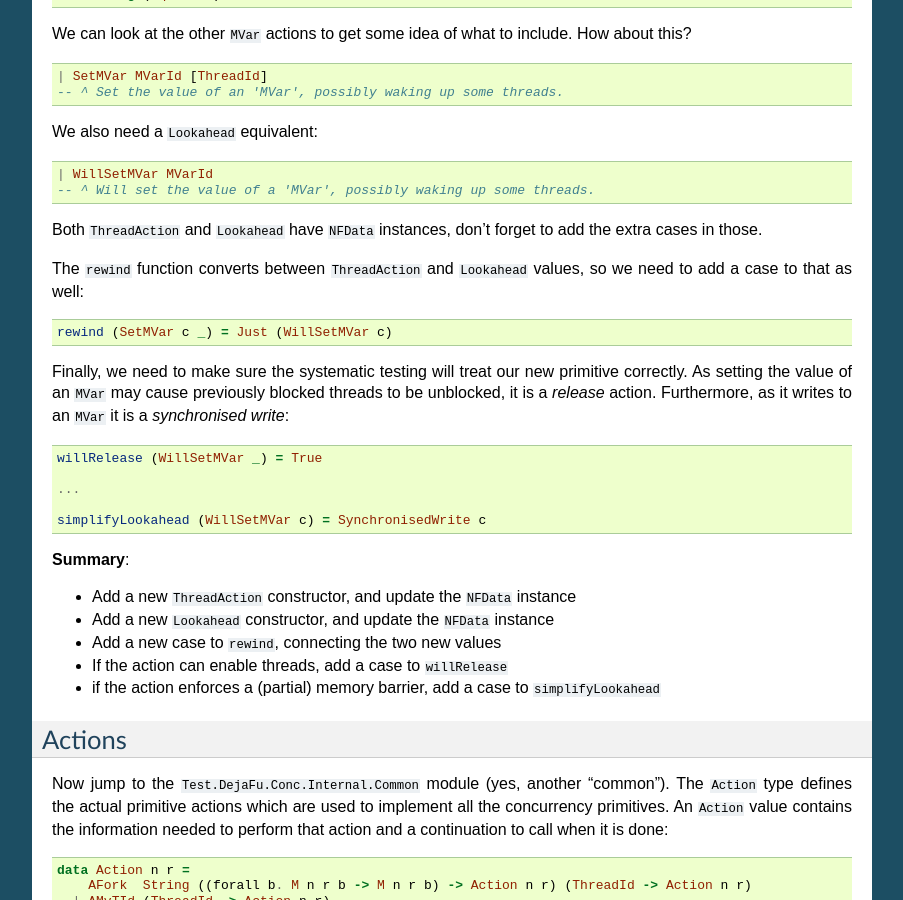
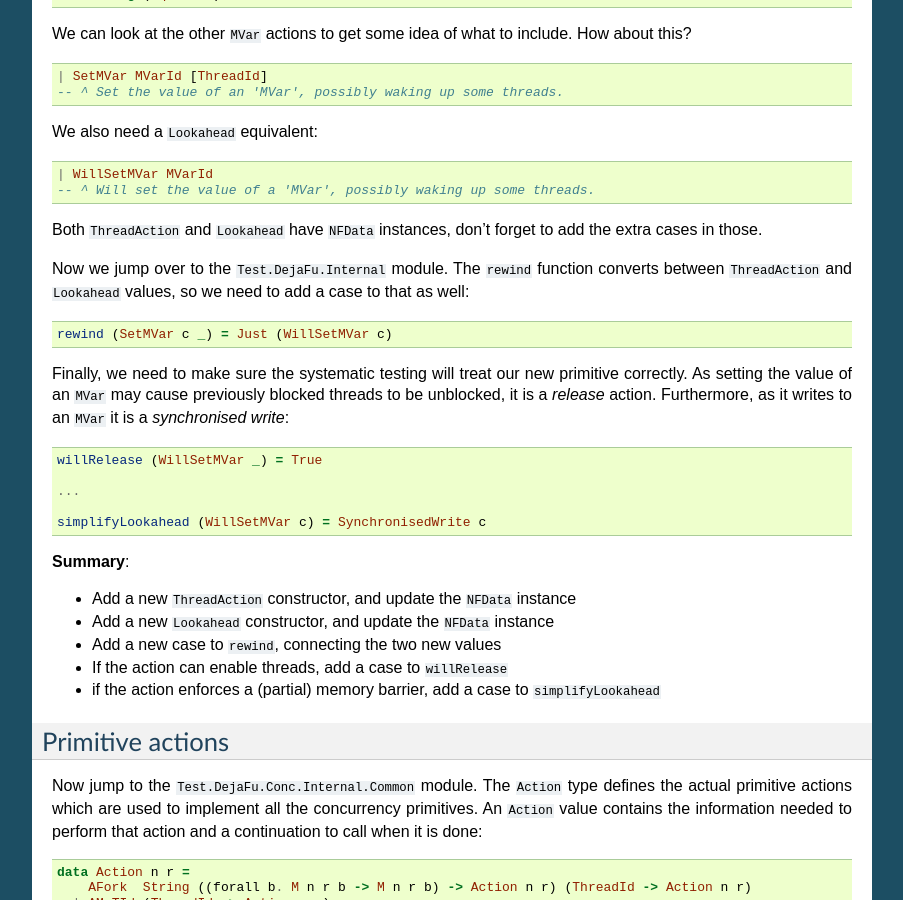
Before and after one commit to barrucadu/dejafu, a Sphinx documentation site: the page built from doc/adding_a_new_primitive.rst, in a window 1280 px wide and 900 px high, scrolled down 2027 px. Shown: the whole window, without its empty margins (198-1101 px from the left). Built offline with Sphinx 7.4.7, drawn with Linux system fonts in a browser that asks for light colours; some of the changed text lies outside the part shown.

Commit message:
More docs tweaks

````diff
--- a/CONTRIBUTING.markdown
+++ b/CONTRIBUTING.markdown
@@ -164,6 +164,7 @@
 - moving a definition to a different module is an API change
 - version numbers will be filled in when a release is made, using
   "@since unreleased" makes it easy to find the necessary places
+- internal things don't need an `@since` comment
 
 **If the change is visible to end-users** add an entry to the relevant
 change log in the "unreleased" section. if there is no "unreleased"
--- a/README.markdown
+++ b/README.markdown
@@ -71,7 +71,7 @@
 Install from Hackage globally:
 
 ```
-$ cabal-install dejafu
+$ cabal install dejafu
 ```
 
 Or add it to your cabal file:
--- a/doc/adding_a_new_primitive.rst
+++ b/doc/adding_a_new_primitive.rst
@@ -34,14 +34,14 @@
 testing, as they can't be used in ``IO`` code.
 
 
-Trace elements
+Thread actions
 --------------
 
 Every primitive has a corresponding constructor in the
 ``ThreadAction`` and ``Lookahead`` types, which appear in execution
 traces.
 
-These types live in ``Test.DejaFu.Common``:
+These types live in ``Test.DejaFu.Types``:
 
 .. code-block:: haskell
 
@@ -150,7 +150,8 @@
 Both ``ThreadAction`` and ``Lookahead`` have ``NFData`` instances,
 don't forget to add the extra cases in those.
 
-The ``rewind`` function converts between ``ThreadAction`` and
+Now we jump over to the ``Test.DejaFu.Internal`` module.  The
+``rewind`` function converts between ``ThreadAction`` and
 ``Lookahead`` values, so we need to add a case to that as well:
 
 .. code-block:: haskell
@@ -183,14 +184,14 @@
   ``simplifyLookahead``
 
 
-Actions
--------
+Primitive actions
+-----------------
 
-Now jump to the ``Test.DejaFu.Conc.Internal.Common`` module (yes,
-another "common").  The ``Action`` type defines the actual primitive
-actions which are used to implement all the concurrency primitives.
-An ``Action`` value contains the information needed to perform that
-action and a continuation to call when it is done:
+Now jump to the ``Test.DejaFu.Conc.Internal.Common`` module.  The
+``Action`` type defines the actual primitive actions which are used to
+implement all the concurrency primitives.  An ``Action`` value
+contains the information needed to perform that action and a
+continuation to call when it is done:
 
 .. code-block:: haskell
 
--- a/doc/getting_started.rst
+++ b/doc/getting_started.rst
@@ -56,7 +56,7 @@
 
 .. code-block:: none
 
-  $ cabal-install dejafu
+  $ cabal install dejafu
 
 Or add it to your cabal file:
 
--- a/doc/unit_testing.rst
+++ b/doc/unit_testing.rst
@@ -10,7 +10,7 @@
 
 .. code-block:: haskell
 
-  dejafu myAction ("Assert the thing holds", myPredicate)
+  dejafu "Assert the thing holds" myPredicate myAction
 
 The ``dejafu`` function comes from ``Test.DejaFu``.  It can't deal
 with testcases which need ``MonadIO``, use ``dejafuIO`` for that.
@@ -165,7 +165,7 @@
 
 .. code-block:: haskell
 
-  testDejafu myAction "Assert the thing holds" myPredicate
+  testDejafu "Assert the thing holds" myPredicate myAction
 
 The ``autocheck`` and ``autocheckIO`` functions are exposed as
 ``testAuto`` and ``testAutoIO``.
````
Also changed, not shown: doc/advanced.rst (+8 -5 lines), 2 other files.
